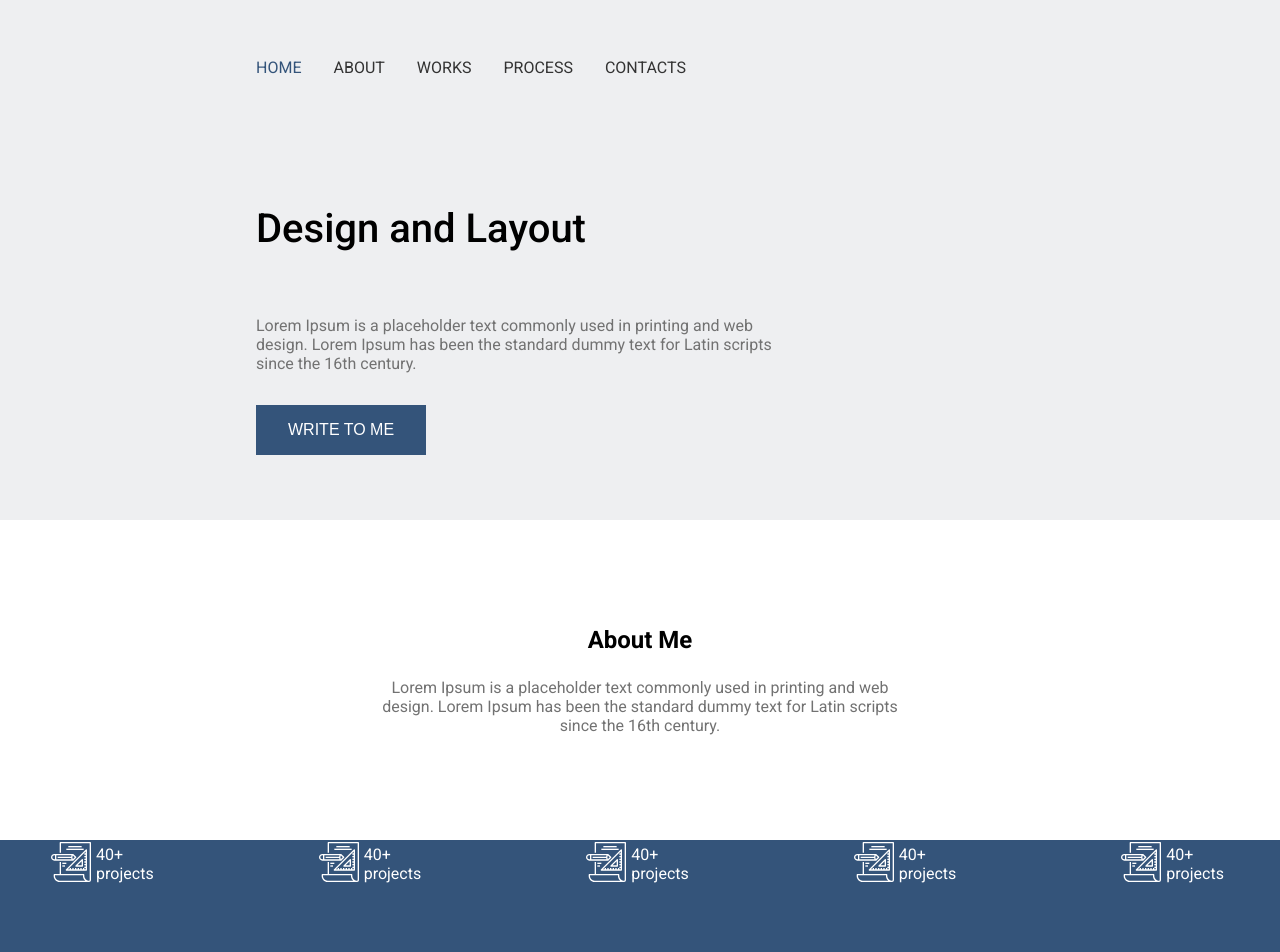
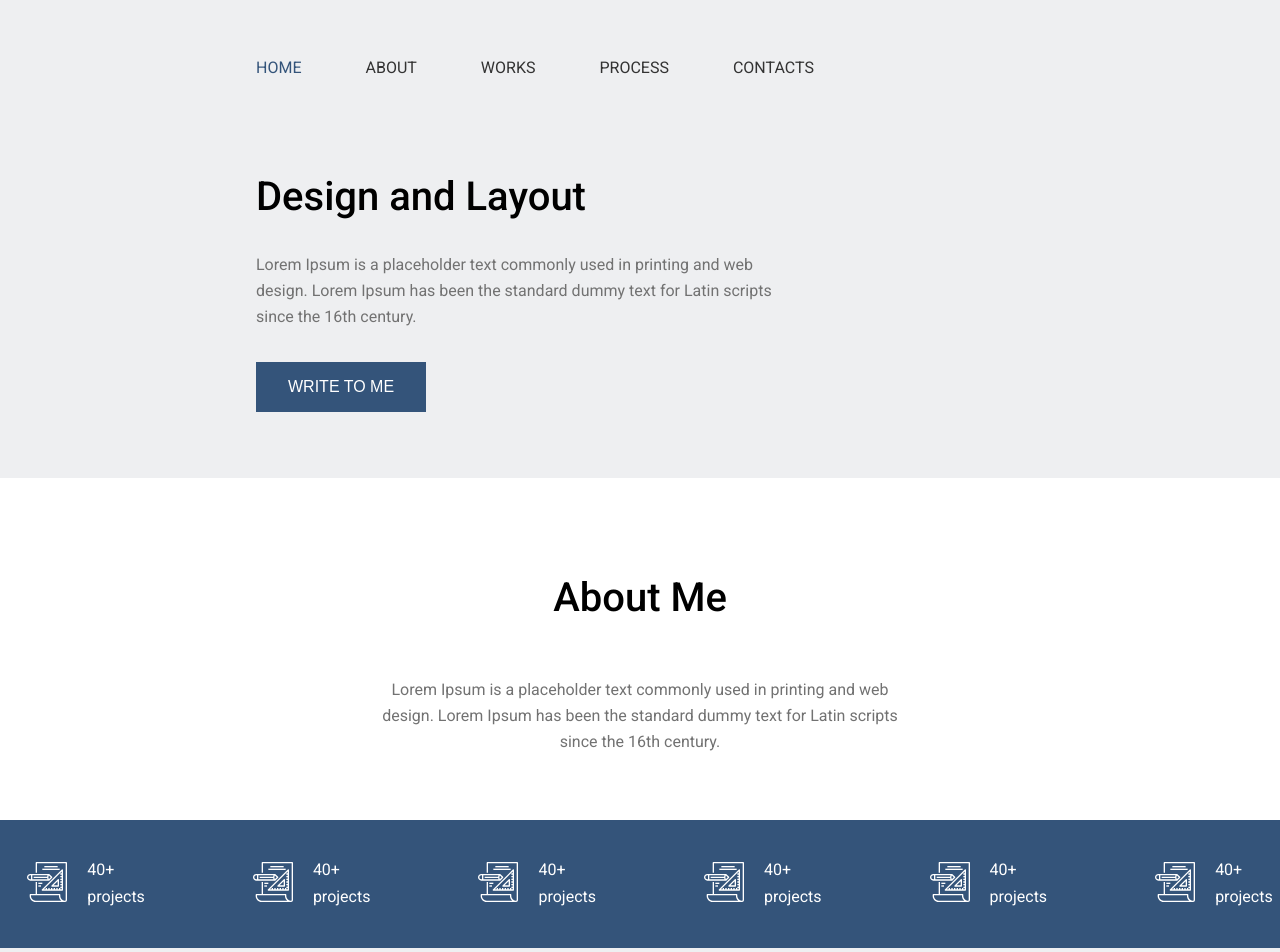
Before and after one commit to T-Sandro/home-work-9, a plain HTML site: page index.html in a window 1280 px wide. Shown: the top 952 px of the page. Drawn offline with Linux system fonts and the light colour scheme.

Commit message:
second commit

```diff
--- a/index.html
+++ b/index.html
@@ -10,103 +10,102 @@
     <title>Document</title>
 </head>
 <body>
-    <header>
-        <div>
-            <nav>
-                <ul>
-                    <li class="nav_element blue"><a href="#">HOME</a></li>
-                    <li class="nav_element"><a href="#">ABOUT</a></li>
-                    <li class="nav_element"><a href="#">WORKS</a></li>
-                    <li class="nav_element"><a href="#">PROCESS</a></li>
-                    <li class="nav_element"><a href="#">CONTACTS</a></li>
+    <header class="header">
+        <div class="header__container">
+            <nav class="nav">
+                <ul class="nav__list">
+                    <li class="nav__item nav__item--blue"><a href="#" class="nav__link">HOME</a></li>
+                    <li class="nav__item"><a href="#" class="nav__link">ABOUT</a></li>
+                    <li class="nav__item"><a href="#" class="nav__link">WORKS</a></li>
+                    <li class="nav__item"><a href="#" class="nav__link">PROCESS</a></li>
+                    <li class="nav__item"><a href="#" class="nav__link">CONTACTS</a></li>
                 </ul>
             </nav>
         </div>
-        <div class="design">
-            <h2>Design and Layout</h2>
-            <p>Lorem Ipsum is a placeholder text commonly used in printing and web<br> design. Lorem Ipsum has been the standard dummy text for Latin scripts<br> since the 16th century.</p>
-            <button>WRITE TO ME</button>
+        <div class="header__design design">
+            <h2 class="design__title">Design and Layout</h2>
+            <p class="design__text">Lorem Ipsum is a placeholder text commonly used in printing and web<br> design. Lorem Ipsum has been the standard dummy text for Latin scripts<br> since the 16th century.</p>
+            <button class="design__button">WRITE TO ME</button>
         </div>
     </header>
 
     <div class="about">
-        <h2>About Me</h2>
-        <p>Lorem Ipsum is a placeholder text commonly used in printing and web<br> design. Lorem Ipsum has been the standard dummy text for Latin scripts<br> since the 16th century.</p>
+        <h2 class="about__title">About Me</h2>
+        <p class="about__text">Lorem Ipsum is a placeholder text commonly used in printing and web<br> design. Lorem Ipsum has been the standard dummy text for Latin scripts<br> since the 16th century.</p>
     </div>
 
     <div class="info">
-        <div class="info-block">
-            <div>
-                <img src="../home-work-9/picture/project.svg" alt="project">
+        <div class="info__block info-block">
+            <div class="info-block__image-container">
+                <img src="../home-work-9/picture/project.svg" alt="project" class="info-block__image">
             </div>
-            <div class="info-block__text">
-                <p>40+</p>
-                <p>projects</p>
+            <div class="info-block__text-container">
+                <p class="info-block__number">40+</p>
+                <p class="info-block__label">projects</p>
             </div>
         </div>
-        <div class="info-block">
-            <div>
-                <img src="../home-work-9/picture/project.svg" alt="project">
+        <div class="info__block info-block">
+            <div class="info-block__image-container">
+                <img src="../home-work-9/picture/project.svg" alt="project" class="info-block__image">
             </div>
-            <div class="info-block__text">
-                <p>40+</p>
-                <p>projects</p>
+            <div class="info-block__text-container">
+                <p class="info-block__number">40+</p>
+                <p class="info-block__label">projects</p>
             </div>
         </div>
-        <div class="info-block">
-            <div>
-                <img src="../home-work-9/picture/project.svg" alt="project">
+        <div class="info__block info-block">
+            <div class="info-block__image-container">
+                <img src="../home-work-9/picture/project.svg" alt="project" class="info-block__image">
             </div>
-            <div class="info-block__text">
-                <p>40+</p>
-                <p>projects</p>
+            <div class="info-block__text-container">
+                <p class="info-block__number">40+</p>
+                <p class="info-block__label">projects</p>
             </div>
         </div>
-        <div class="info-block">
-            <div>
-                <img src="../home-work-9/picture/project.svg" alt="project">
+        <div class="info__block info-block">
+            <div class="info-block__image-container">
+                <img src="../home-work-9/picture/project.svg" alt="project" class="info-block__image">
             </div>
-            <div class="info-block__text">
-                <p>40+</p>
-                <p>projects</p>
+            <div class="info-block__text-container">
+                <p class="info-block__number">40+</p>
+                <p class="info-block__label">projects</p>
             </div>
         </div>
-        <div class="info-block">
-            <div>
-                <img src="../home-work-9/picture/project.svg" alt="project">
+        <div class="info__block info-block">
+            <div class="info-block__image-container">
+                <img src="../home-work-9/picture/project.svg" alt="project" class="info-block__image">
             </div>
-            <div class="info-block__text">
-                <p>40+</p>
-                <p>projects</p>
+            <div class="info-block__text-container">
+                <p class="info-block__number">40+</p>
+                <p class="info-block__label">projects</p>
             </div>
         </div>
-        <div class="info-block">
-            <div>
-                <img src="../home-work-9/picture/project.svg" alt="project">
+        <div class="info__block info-block">
+            <div class="info-block__image-container">
+                <img src="../home-work-9/picture/project.svg" alt="project" class="info-block__image">
             </div>
-            <div class="info-block__text">
-                <p>40+</p>
-                <p>projects</p>
+            <div class="info-block__text-container">
+                <p class="info-block__number">40+</p>
+                <p class="info-block__label">projects</p>
             </div>
         </div>
     </div>
 
     <div class="work">
-        <div class="work-info">
-            <h2>How I Work</h2>
-            <p>Lorem Ipsum is a placeholder text commonly used in printing and web<br> design. Lorem Ipsum has been the standard dummy text for Latin scripts<br> since the 16th century.</p>
+        <div class="work__info">
+            <h2 class="work__title">How I Work</h2>
+            <p class="work__text">Lorem Ipsum is a placeholder text commonly used in printing and web<br> design. Lorem Ipsum has been the standard dummy text for Latin scripts<br> since the 16th century.</p>
         </div>
-        <div class="picture-container">
-            <img src="../home-work-9/picture/project.jpeg" alt="image">
-            <img src="../home-work-9/picture/play-button.png" alt="play-button" class="play-button">
+        <div class="work__picture-container picture-container">
+            <img src="../home-work-9/picture/project.jpeg" alt="image" class="picture-container__image">
+            <img src="../home-work-9/picture/play-button.png" alt="play-button" class="picture-container__play-button play-button">
         </div>
     </div>
 
-
-    <footer>
-        <div>
-            <p class="name">Ostap Ivanenko</p>
-            <p class="rights">© 2018. All rights reserved.</p>
+    <footer class="footer">
+        <div class="footer__container">
+            <p class="footer__name">Ostap Ivanenko</p>
+            <p class="footer__rights">© 2018. All rights reserved.</p>
         </div>
     </footer>
 </body>
--- a/styles.css
+++ b/styles.css
@@ -5,8 +5,8 @@
     --gap-sm: calc(var(--gap) * 0.5);
     --gap-lg: calc(var(--gap) * 1.5);
     --gap-xl: calc(var(--gap) * 2);
-    --color-primary: #34547a;
-    --color-gray-light: #eeeff1;
+    --color-primary: #34547A;
+    --color-gray-light: #EEEFF1;
     --color-secondary: #727272;
     --color-white: #ffffff;
 }
@@ -17,62 +17,66 @@
     padding: 0;
 }
 
+p {
+    line-height: 164%;
+  }
+
 body {
     font-family: 'Roboto', sans-serif;
 }
 
-header {
+.header {
     background-color: var(--color-gray-light);
     padding: 2% 5%;
     height: auto;
     padding-left: 20%;
 }
 
-header > div {
+.header__container {
     display: flex;
     justify-content: space-between;
     flex-wrap: wrap;
     margin-left: 0;
 }
 
-nav ul {
+.nav__list {
     list-style: none;
     display: flex;
     flex-wrap: wrap;
 }
 
-.nav_element {
-    margin: 2rem 2rem 1rem 0;
+.nav__item {
+    margin: 2rem 4rem 1rem 0;
 }
 
-nav ul li a {
+.nav__link {
     text-decoration: none;
     color: #333;
 }
 
-.nav_element.blue a {
+.nav__item--blue .nav__link {
     color: var(--color-primary);
 }
 
-.design {
+.header__design.design {
     margin-top: 10vh;
     text-align: left;
     max-width: var(--container-secondary);
 }
 
-.design h2 {
+.design__title {
     margin: 2rem 0;
     font-size: 2.5rem;
     font-weight: 500;
 }
 
-.design p {
+.design__text {
     margin-top: 2rem;
     font-size: 1rem;
     color: var(--color-secondary);
 }
 
-.design button {
+.design__button {
     margin: 2rem 0 5vh;
     background-color: var(--color-primary);
     padding: 1rem 2rem;
@@ -90,13 +94,19 @@ nav ul li a {
     display: flex;
     flex-direction: column;
     text-align: center;
-    min-height: 40vh;
+    min-height: 29vh;
     justify-content: center;
     align-items: center;
     padding: 5% 0;
 }
 
-.about p {
+.about__title {
+    margin: 2rem 0;
+    font-size: 2.5rem;
+    font-weight: 500;
+}
+
+.about__text {
     margin-top: 1.5rem;
     color: var(--color-secondary);
 }
@@ -105,25 +115,25 @@ nav ul li a {
     color: var(--color-white);
     display: flex;
     background-color: var(--color-primary);
-    min-height: 20vh;
+    min-height: 16vh;
     justify-content: center;
     align-items: center;
-    gap: 10rem;
+    gap: 8rem;
     flex-wrap: wrap;
 }
 
-.info-block {
+.info__block.info-block {
     display: flex;
     justify-content: center;
     align-items: center;
 }
 
-.info-block__text {
-    margin-left: 0.8rem;
-    margin: 5px;
+.info-block__text-container {
+    position: relative;
+    left: 20px;
 }
 
-.info img {
+.info-block__image {
     width: 40px;
     height: 40px;
 }
@@ -134,36 +144,33 @@ nav ul li a {
     display: flex;
     flex-direction: column;
     text-align: center;
-    padding: 5% 0;
+    padding: 5% 0 1%;
 }
 
-.work-info {
-    margin: 4% 0;
-}
-
-.work-info h2 {
+.work__title {
     font-size: 1.8rem;
     margin-bottom: 1.5rem;
 }
 
-.work-info p {
+.work__text {
     color: var(--color-secondary);
     font-size: 0.9rem;
+    margin-bottom: 57px;
 }
 
-.picture-container {
+.work__picture-container.picture-container {
     margin-bottom: 4%;
     max-width: 100%;
     position: relative;
 }
 
-.picture-container img:first-child {
+.picture-container__image {
     max-width: 55%;
     height: auto;
     filter: brightness(0.4);
 }
 
-.play-button {
+.picture-container__play-button.play-button {
     position: absolute;
     top: 50%;
     left: 50%;
@@ -172,53 +179,49 @@ nav ul li a {
     cursor: pointer;
 }
 
-footer {
+.footer {
     display: flex;
     color: var(--color-white);
-    min-height: 15vh;
+    min-height: 10vh;
     background-color: var(--color-primary);
     padding: 0 5%;
     align-items: center;
     padding-left: 20%;
 }
 
-footer > div {
+.footer__container {
     margin-left: 0;
 }
 
-.name {
+.footer__name {
     font-size: 1.2rem;
 }
 
-.rights {
+.footer__rights {
     margin-top: 0.8rem;
     font-size: 0.7rem;
 }
 
-.blue {
-    color: var(--color-primary);
-}
-
-@media (max-width: 768px) {
-    header > div {
+@media (max-width: 375px) {
+    .header__container {
         flex-direction: column;
         align-items: center;
     }
 
-    nav ul {
+    .nav__list {
         flex-direction: column;
         align-items: center;
     }
 
-    .nav_element {
+    .nav__item {
         margin: 1rem 0;
     }
 
-    .design {
+    .header__design.design {
         text-align: center;
     }
 
-    .design h2 {
+    .design__title {
         font-size: 1.8rem;
     }
 
@@ -226,7 +229,7 @@ footer > div {
         gap: 1rem;
     }
 
-    footer {
+    .footer__container {
         flex-direction: column;
         align-items: center;
         padding-left: 5%;
```
